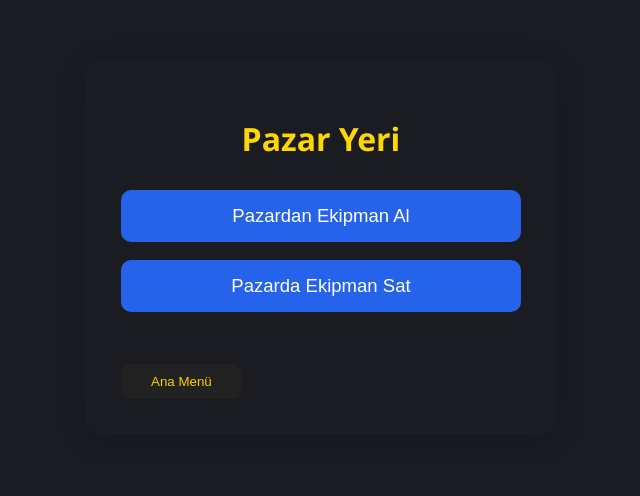
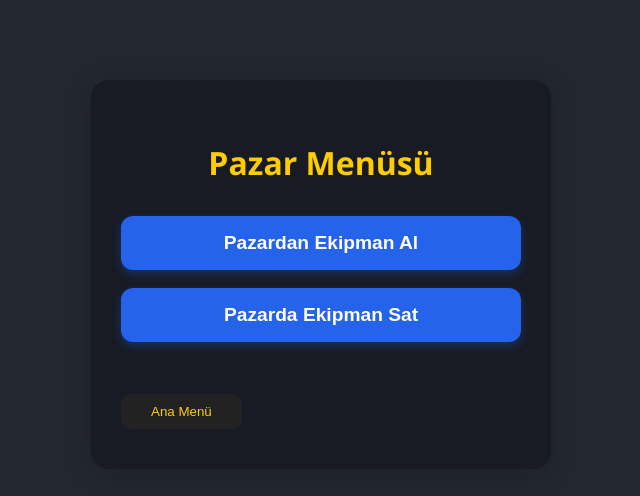
Before and after one commit to Kaissava/webapp, a website: page public/bazaar_menu.html in a window 1280 px wide. Shown: the whole page, without its empty margins (319-959 px from the left). Drawn offline with Linux system fonts and the light colour scheme.

Commit message:
Update bazaar_menu.html

```diff
--- a/public/bazaar_menu.html
+++ b/public/bazaar_menu.html
@@ -2,21 +2,20 @@
 <html lang="tr">
 <head>
   <meta charset="UTF-8">
-  <title>KAISSAVA - Pazar</title>
-  <script src="https://telegram.org/js/telegram-web-app.js"></script>
+  <title>KAISSAVA - Pazar Menüsü</title>
   <style>
-    body { background: #191c22; color: #ffd700; font-family: 'Segoe UI', sans-serif;}
-    .container { max-width: 400px; margin: 60px auto; background: #1a1c22; padding: 36px; border-radius: 17px; box-shadow: 0 4px 28px #0003;}
-    h1 { text-align: center; margin-bottom: 30px;}
-    .btn { background: #2563eb; color: #fff; border: none; border-radius: 10px; padding: 15px 22px; font-size: 1.16em; cursor: pointer; display:block; width:100%; margin-bottom:18px;}
-    .btn:hover { background: #1e40af;}
+    body { background: #23272f; color: #ffcc00; font-family: 'Segoe UI', sans-serif;}
+    .container { max-width: 400px; margin: 80px auto; background: #181b24; padding: 40px 30px; border-radius: 18px; box-shadow: 0 4px 28px #0003;}
+    h1 { text-align: center; margin-bottom: 32px;}
+    .btn { display: block; width: 100%; margin-bottom: 18px; background: #2563eb; color: #fff; border: none; border-radius: 12px; padding: 16px; font-size: 1.2em; font-weight: 600; cursor: pointer; box-shadow: 0 4px 10px rgba(37, 99, 235, 0.3); transition: background 0.3s ease, transform 0.18s ease;}
+    .btn:hover { background: #1e40af; transform: scale(1.05);}
     .back-btn { background: #222; color: #ffcc00; border: none; margin-top: 34px; padding: 10px 30px; border-radius: 10px; cursor: pointer;}
     .back-btn:hover { background: #333; }
   </style>
 </head>
 <body>
   <div class="container">
-    <h1>Pazar Yeri</h1>
+    <h1>Pazar Menüsü</h1>
     <button class="btn" onclick="location.href='bazaar_buy.html'">Pazardan Ekipman Al</button>
     <button class="btn" onclick="location.href='bazaar_sell.html'">Pazarda Ekipman Sat</button>
     <button class="back-btn" onclick="location.href='index.html'">Ana Menü</button>
```
